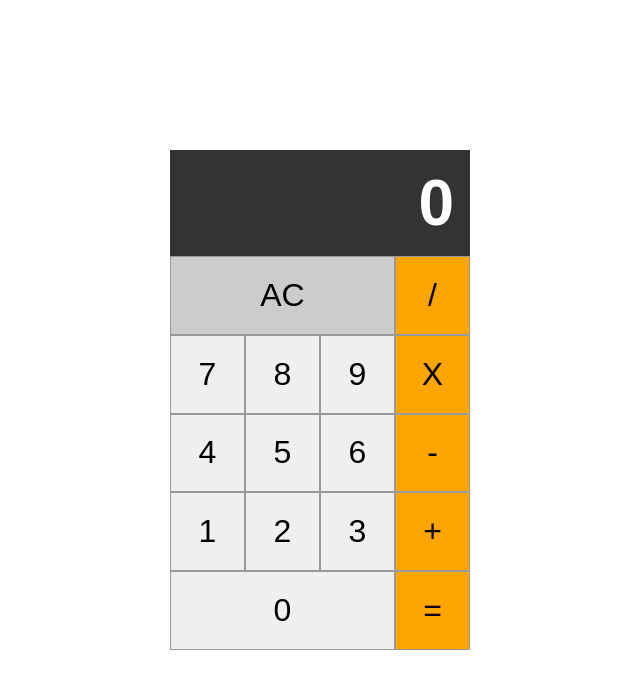
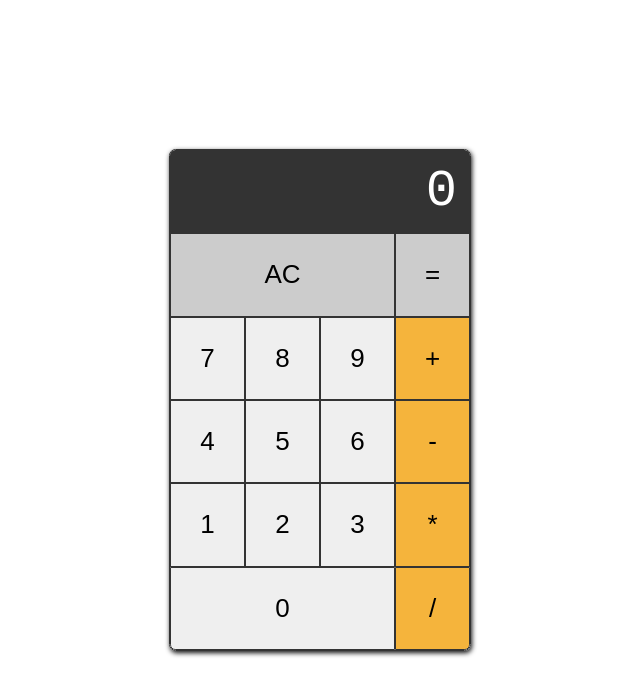
Before and after one commit to browneyedsoul/cypress-calculator, a website: page index.html in a window 1280 px wide. Shown: the whole page, without its empty margins (320-960 px from the left). Drawn offline with Linux system fonts and the light colour scheme.

Commit message:
Update calculator

```diff
--- a/cypress/e2e/calculator.cy.js
+++ b/cypress/e2e/calculator.cy.js
@@ -1,19 +1,14 @@
-/*
-2개의 숫자에 대해 덧셈이 가능하다.
- 2개의 숫자에 대해 뺄셈이 가능하다.
- 2개의 숫자에 대해 곱셈이 가능하다.
- 2개의 숫자에 대해 나눗셈이 가능하다.
- AC(All Clear)버튼을 누르면 0으로 초기화 한다.
- 숫자는 한번에 최대 3자리 수까지 입력 가능하다.
- 계산 결과를 표현할 때 소수점 이하는 버림한다.
-*/
-
 const clickDigitButtons = (digits = []) => {
   digits.forEach((digit) => {
     cy.get(".digit").contains(digit).click();
   });
 };
-
+const clickOperationButtons = (operation) => {
+  cy.get(".operator").contains(operation).click();
+};
+const clickAllClearButtons = () => {
+  cy.get(".all-clear").click();
+};
 const checkDisplayValue = (value) => {
   cy.get("#total").should("have.text", value);
 };
@@ -24,27 +19,78 @@ describe("Test Calculator app", () => {
   });
 
   it("Represent Number 0 in display", () => {
-    checkDisplayValue(0);
+    checkDisplayValue("0");
   });
 
   it("Click Number -> Number displayed", () => {
     clickDigitButtons(["1"]);
-    checkDisplayValue(1);
+    checkDisplayValue("1");
   });
 
   it("Click two numbers -> Conjugated Numbers displayed", () => {
-    clickDigitButtons(["1"]);
-    clickDigitButtons(["2"]);
-    checkDisplayValue(12);
+    clickDigitButtons(["1", "2"]);
+    checkDisplayValue("12");
   });
 
   it("Click three numbers -> Conjugated Numbers displayed", () => {
-    clickDigitButtons(["1"]);
-    clickDigitButtons(["2"]);
-    clickDigitButtons(["3"]);
-    checkDisplayValue(123);
+    clickDigitButtons(["1", "2", "3"]);
+    checkDisplayValue("123");
   });
 
-  it("Represent operator in display when you press three numbers and then press operator", () => {});
-  it("Represent only last operator when you click multiple operators", () => {});
+  it("Click three numbers and operator -> Represent operator in display", () => {
+    clickDigitButtons(["1", "2", "3"]);
+    clickOperationButtons("+");
+    checkDisplayValue("123+");
+  });
+
+  it("Click multiple operators -> Represent Only the last operator", () => {
+    clickDigitButtons(["1", "2", "3"]);
+    clickOperationButtons("+");
+    clickOperationButtons("-");
+    checkDisplayValue("123+-");
+  });
+
+  it("Display added values", () => {
+    clickDigitButtons(["1", "2", "3"]);
+    clickOperationButtons("+");
+    clickDigitButtons(["4", "5", "6"]);
+    checkDisplayValue("123+456");
+  });
+
+  it("Plus Test", () => {
+    clickDigitButtons(["1", "2", "3"]);
+    clickOperationButtons("+");
+    clickDigitButtons(["4", "5", "6"]);
+    clickOperationButtons("=");
+    checkDisplayValue(579);
+  });
+
+  it("Minus Test", () => {
+    clickDigitButtons(["1", "2", "3"]);
+    clickOperationButtons("-");
+    clickDigitButtons(["4", "5", "6"]);
+    clickOperationButtons("=");
+    checkDisplayValue("-333");
+  });
+
+  it("Multiplication Test", () => {
+    clickDigitButtons(["1", "2", "3"]);
+    clickOperationButtons("*");
+    clickDigitButtons(["4", "5", "6"]);
+    clickOperationButtons("=");
+    checkDisplayValue(56088);
+  });
+
+  it("Division Test", () => {
+    clickDigitButtons(["1", "2", "3"]);
+    clickOperationButtons("/");
+    clickDigitButtons(["4", "5", "6"]);
+    clickOperationButtons("=");
+    checkDisplayValue(0);
+  });
+  it("All clear --> Zero", () => {
+    clickDigitButtons(["1", "2", "3"]);
+    clickAllClearButtons();
+    checkDisplayValue(0);
+  });
 });
--- a/index.html
+++ b/index.html
@@ -11,7 +11,7 @@
 <body>
   <div id="app">
     <div class="calculator">
-      <h1 id="total">0</h1>
+      <div id="total">0</div>
       <div class="digits flex">
         <button class="digit">9</button>
         <button class="digit">8</button>
@@ -25,14 +25,24 @@
         <button class="digit">0</button>
       </div>
       <div class="modifiers subgrid">
-        <button class="modifier">AC</button>
+        <button class="all-clear">AC</button>
       </div>
-      <div class="operations subgrid">
-        <button class="operation">/</button>
-        <button class="operation">X</button>
-        <button class="operation">-</button>
-        <button class="operation">+</button>
-        <button class="operation">=</button>
+      <div class="operators subgrid">
+        <div class="operator eval">
+          <button class="equal">=</button>
+        </div>
+        <div class="operator">
+          <button class="operation">+</button>
+        </div>
+        <div class="operator">
+          <button class="operation">-</button>
+        </div>
+        <div class="operator">
+          <button class="operation multiply">*</button>
+        </div>
+        <div class="operator">
+          <button class="operation">/</button>
+        </div>
       </div>
     </div>
   </div>
--- /dev/null
+++ b/src/css/scss/index.scss
@@ -0,0 +1,128 @@
+:root {
+    --cal-btn-bg: #efefef;
+    --cal-btn-complete-bg: #ccc;
+    --cal-btn-border: #333333;
+    --cal-operator-bg: #F5B43C;
+    --cal-num-total: #FFF;
+    --cal-num-total-bg: #333;
+}
+
+html,
+body {
+    margin: 0;
+    padding: 0;
+    font-family: monospace;
+}
+
+button {
+    font-size: 2rem;
+    border: 0.5px solid var(--cal-btn-border);
+}
+.subgrid {
+    display: grid;
+}
+
+#app {
+    height: 100vh;
+    display: flex;
+    justify-content: center;
+    align-items: center;
+    > .calculator {
+        border: 1px solid var(--cal-btn-border);
+        border-radius: .5rem;
+        box-shadow: 1px 2px 5px #111;
+        overflow: hidden;
+        width: 300px;
+        display: grid;
+        grid-template-areas:
+	    'total total total total'
+	    'modif modif modif oper'
+	    'digit digit digit oper'
+	    'digit digit digit oper'
+	    'digit digit digit oper'
+	    'digit digit digit oper';
+        grid-auto-columns: 1fr;
+        grid-auto-rows: 1fr;
+        height: 500px;
+
+        #total {
+            grid-area: total;
+            background-color: var(--cal-num-total-bg);
+            color: var(--cal-num-total);
+            margin: 0;
+            padding: 1rem;
+            display: flex;
+            justify-content: flex-end;
+            align-items: center;
+            font-size: 4rem;
+            overflow-x: scroll;
+            white-space: pre;
+        }
+
+        .digits {
+            grid-area: digit;
+            display: flex;
+            flex-wrap: wrap;
+            flex-direction: row-reverse;
+
+            .digit {
+                &.wide {
+                    flex: 2 0 60%;
+                    order: 1;
+                }
+                &:last-child {
+                    border-bottom-left-radius: .4rem;
+                }
+            }
+
+            button {
+                flex: 1 0 30%;
+                background-color: var(--cal-btn-bg);
+            }
+        }
+
+        .modifiers {
+            grid-area: modif;
+            grid-auto-flow: column;
+            grid-auto-columns: 1fr;
+
+            button {
+                background-color: var(--cal-btn-complete-bg);
+            }
+        }
+
+        .operators {
+            grid-area: oper;
+            .operator {
+                button {
+                    background-color: var(--cal-operator-bg);
+                    width: 100%;
+                    height: 100%;
+                }
+                &.eval {
+                    button {
+                        background-color: var(--cal-btn-complete-bg);
+                    }
+                }
+                &:last-child {
+                    > .operation {
+                        border-bottom-right-radius: .4rem;
+                    }
+                }
+                .operation.multiply {
+                    // display: block;
+                    // &::before{
+                    //     content: "×";
+                    //     display: flex;
+                    //     align-items: center;
+                    //     justify-content: center;
+                    //     width: 100%;
+                    //     height: 1rem;
+                    //     position: relative;
+                    //     z-index: 2
+                    // }
+                }
+            }
+        }
+    }
+}
--- a/src/js/index.js
+++ b/src/js/index.js
@@ -1,5 +1,8 @@
-function App() {
+const App = () => {
   const Digits = document.querySelector(".digits");
+  const Operation = document.querySelector(".operators");
+  const AllClear = document.querySelector(".modifiers");
+  const Equal = document.querySelector(".equal");
   const Total = document.querySelector("#total");
 
   const handleDigitClick = (e) => {
@@ -14,8 +17,39 @@ function App() {
         currentTotal === "0" ? newDigit : currentTotal + newDigit;
     }
   };
+  const handleOperationClick = (e) => {
+    if (!e.target.classList.contains("operation")) {
+      return;
+    }
+    const currentTotal = Total.innerText;
+    const newOper = e.target.innerText;
+
+    if (e.target.classList.contains("operation")) {
+      Total.innerText = currentTotal === "0" ? null : currentTotal + newOper;
+    }
+  };
+
+  const allClearClick = (e) => {
+    if (e.target.classList.contains("all-clear")) {
+      Total.innerText = "0";
+    } else {
+      return;
+    }
+  };
+
+  const equalResult = (e) => {
+    const result = Total.innerText;
+
+    if (e.target.classList.contains("equal")) {
+      const temp = eval(result);
+      Total.innerText = Math.floor(temp);
+    }
+  };
 
   Digits.addEventListener("click", handleDigitClick);
-}
+  Operation.addEventListener("click", handleOperationClick);
+  AllClear.addEventListener("click", allClearClick);
+  Equal.addEventListener("click", equalResult);
+};
 
 App();
```
Also changed, not shown: package.json (+8 -1 lines), src/css/index.css, 2 other files.
